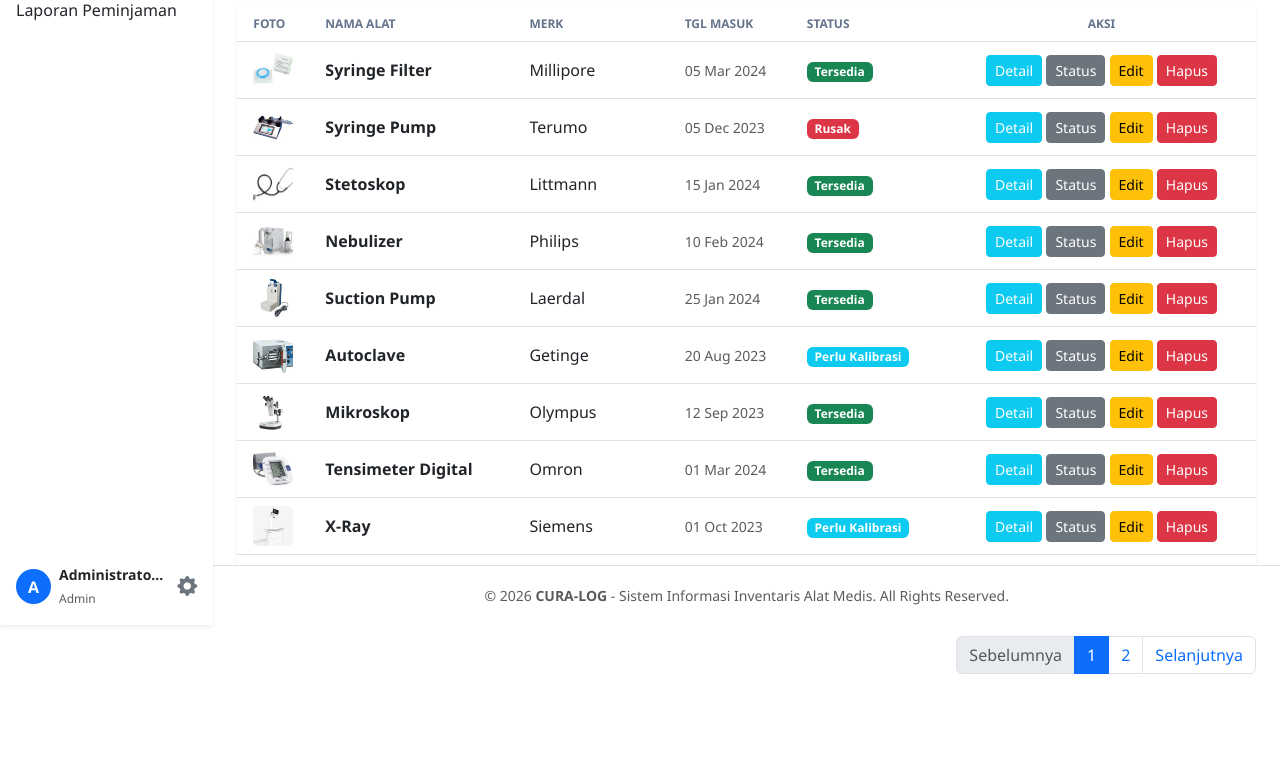
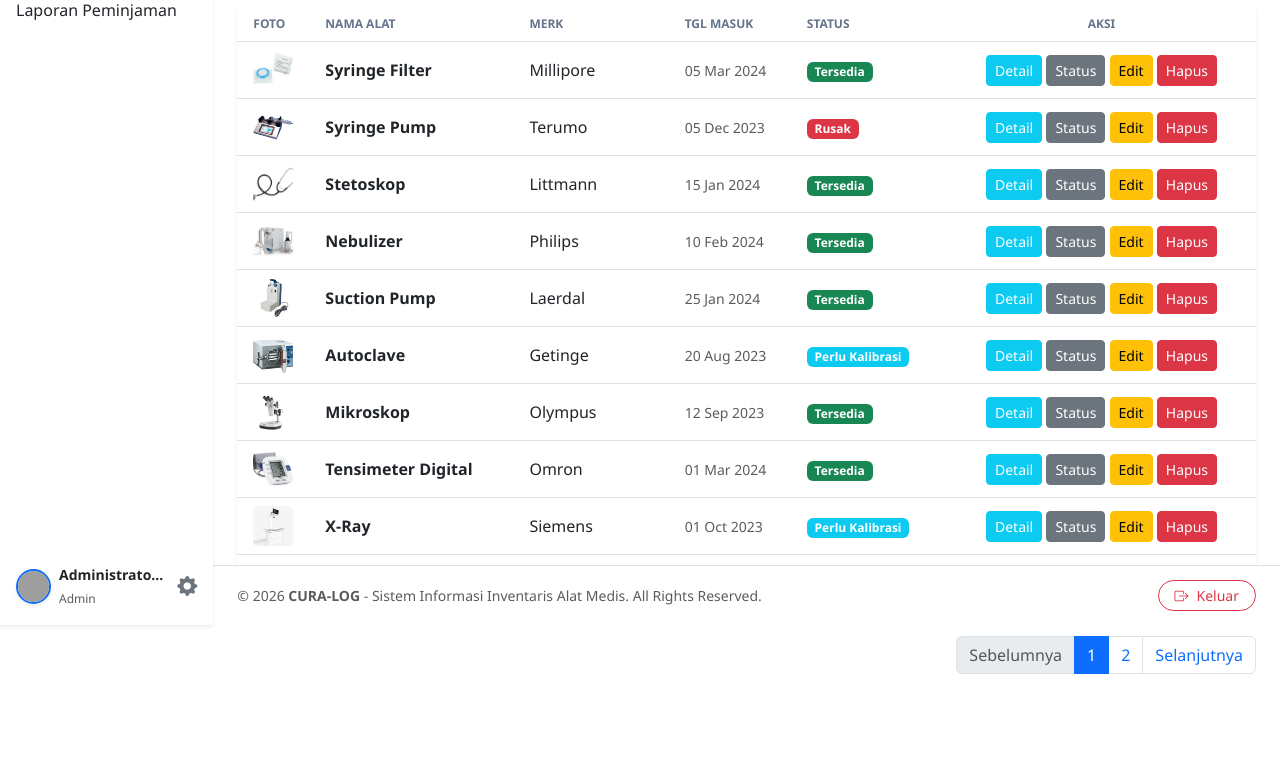
Before and after one commit to dfdwii/CURA-LOG, a PHP site: page /CURALOG/fungsi/inventory.php in a window 1280 px wide. Shown: the part 175-945 px from the top of the page. Run offline with PHP 8.4, Linux system fonts and the light colour scheme; a user stored in the database is signed in; data comes from the database, SQL or seed files in the repository; grey boxes are pictures that could not be loaded.

Commit message:
menambahkan upload profil pada foto dan tombol keluar tambahan

```diff
--- a/login.php
+++ b/login.php
@@ -18,6 +18,7 @@ if (isset($_POST['login'])) {
         $_SESSION['username'] = $data['username'];
         $_SESSION['nama'] = $data['nama_lengkap'];
         $_SESSION['role'] = $data['role'];
+        $_SESSION['foto'] = $data['foto'];
 
         header("Location: index.php");
     } else {
--- a/tampilan/footer.php
+++ b/tampilan/footer.php
@@ -1,7 +1,11 @@
-<footer class="footer border-top d-flex align-items-center justify-content-center bg-body" style="position: fixed; bottom: 0; right: 0; width: 83.333333%; height: 60px; z-index: 1020;">
+<footer class="footer border-top d-flex align-items-center justify-content-between px-4 bg-body" style="position: fixed; bottom: 0; right: 0; width: 83.333333%; height: 60px; z-index: 1020;">
     <span class="text-muted small">
         &copy; <?php echo date('Y'); ?> <strong>CURA-LOG</strong> - Sistem Informasi Inventaris Alat Medis. All Rights Reserved.
     </span>
+
+    <a href="<?php echo $base_url; ?>logout.php" class="btn btn-sm btn-outline-danger d-flex align-items-center px-3" style="border-radius: 20px; font-weight: 500;" onclick="return confirm('Apakah Anda yakin ingin keluar dari sistem?')">
+        <i class="bi bi-box-arrow-right me-2"></i> Keluar
+    </a>
 </footer>
 
 <div class="modal fade" id="modalProfil" tabindex="-1">
@@ -10,17 +14,32 @@
             <div class="modal-header border-0 pb-0">
                 <button type="button" class="btn-close" data-bs-dismiss="modal"></button>
             </div>
+            <form action="<?php echo $base_url; ?>fungsi/proses_profil.php" method="POST" enctype="multipart/form-data">
                 <div class="modal-body text-center pb-4">
-                <div class="bg-primary text-white rounded-circle d-flex align-items-center justify-content-center mx-auto mb-3" style="width: 80px; height: 80px; font-size: 32px; font-weight: bold;">
+                    <div class="position-relative d-inline-block mb-3">
+                        <?php if(!empty($_SESSION['foto'])){ ?>
+                            <img src="<?php echo $base_url; ?>assets/img/users/<?php echo $_SESSION['foto']; ?>" class="rounded-circle shadow-sm" style="width: 100px; height: 100px; object-fit: cover; border: 3px solid #0d6efd;">
+                        <?php } else { ?>
+                            <div class="bg-primary text-white rounded-circle d-flex align-items-center justify-content-center mx-auto" style="width: 100px; height: 100px; font-size: 40px; font-weight: bold;">
                                 <?php echo substr($_SESSION['nama'], 0, 1); ?>
                             </div>
+                        <?php } ?>
+                        <label for="uploadFoto" class="position-absolute bottom-0 end-0 bg-white border rounded-circle d-flex align-items-center justify-content-center shadow-sm" style="width: 32px; height: 32px; cursor: pointer;">
+                            <i class="bi bi-camera-fill text-primary" style="font-size: 16px;"></i>
+                        </label>
+                        <input type="file" name="foto_user" id="uploadFoto" hidden onchange="this.form.submit()">
+                    </div>
+
                     <h5 class="fw-bold mb-1"><?php echo $_SESSION['nama']; ?></h5>
                     <p class="text-muted mb-3"><?php echo ucfirst($_SESSION['role']); ?></p>
+
                     <div class="bg-body-secondary rounded p-2 text-start">
                         <small class="text-muted d-block">Username / NIP:</small>
                         <strong class="d-block"><?php echo $_SESSION['username']; ?></strong>
                     </div>
+                    <p class="small text-muted mt-3 mb-0">Klik ikon kamera untuk ganti foto</p>
                 </div>
+            </form>
         </div>
     </div>
 </div>
@@ -61,7 +80,6 @@
 document.addEventListener("DOMContentLoaded", function() {
     const darkModeToggle = document.getElementById('darkModeToggle');
     const htmlElement = document.documentElement;
-
     const currentTheme = localStorage.getItem('theme');
 
     if (currentTheme === 'dark') {
@@ -84,6 +102,3 @@ document.addEventListener("DOMContentLoaded", function() {
     }
 });
 </script>
-
-</body>
-</html>
--- a/tampilan/sidebar.php
+++ b/tampilan/sidebar.php
@@ -22,9 +22,13 @@ $current_page = basename($_SERVER['PHP_SELF']);
     <div class="dropup bg-body" style="position: absolute; bottom: 0; left: 0; width: 100%; z-index: 1040;">
         <div class="d-flex align-items-center justify-content-between p-3" data-bs-toggle="dropdown" aria-expanded="false" style="cursor: pointer;">
             <div class="d-flex align-items-center">
-                <div class="bg-primary text-white rounded-circle d-flex align-items-center justify-content-center" style="width: 35px; height: 35px; font-weight: bold;">
-                    <?php echo substr($_SESSION['nama'], 0, 1); ?>
-                </div>
+                <?php if(!empty($_SESSION['foto'])){ ?>
+                    <img src="<?php echo $base_url; ?>assets/img/users/<?php echo $_SESSION['foto']; ?>" class="rounded-circle shadow-sm" style="width: 35px; height: 35px; object-fit: cover; border: 2px solid #0d6efd;">
+                <?php } else { ?>
+                    <div class="bg-primary text-white rounded-circle d-flex align-items-center justify-content-center" style="width: 35px; height: 35px; font-weight: bold;">
+                        <?php echo substr($_SESSION['nama'], 0, 1); ?>
+                    </div>
+                <?php } ?>
                 <div class="ms-2">
                     <strong class="d-block text-truncate" style="font-size: 14px; max-width: 110px;"><?php echo $_SESSION['nama']; ?></strong>
                     <span class="text-muted" style="font-size: 12px;"><?php echo ucfirst($_SESSION['role']); ?></span>
@@ -36,9 +40,7 @@ $current_page = basename($_SERVER['PHP_SELF']);
         <ul class="dropdown-menu shadow border-0 w-100 mb-2">
             <li><a class="dropdown-item py-2" href="#" data-bs-toggle="modal" data-bs-target="#modalProfil"><i class="bi bi-person me-2"></i> Profil Saya</a></li>
             <li><a class="dropdown-item py-2" href="#" data-bs-toggle="modal" data-bs-target="#modalPassword"><i class="bi bi-shield-lock me-2"></i> Ganti Password</a></li>
-
             <li><hr class="dropdown-divider"></li>
-
             <li class="px-3 py-2">
                 <div class="form-check form-switch m-0">
                     <input class="form-check-input" type="checkbox" role="switch" id="darkModeToggle" style="cursor: pointer;">
@@ -47,7 +49,6 @@ $current_page = basename($_SERVER['PHP_SELF']);
                     </label>
                 </div>
             </li>
-
             <li><hr class="dropdown-divider"></li>
             <li><a class="dropdown-item py-2 text-danger" href="<?php echo $base_url; ?>logout.php"><i class="bi bi-box-arrow-right me-2"></i> Keluar</a></li>
         </ul>
```
Also changed, not shown: fungsi/proses_profil.php (added, +42 -0 lines), assets/img/users/user_1_1778761405.png (added). Lines whose indentation alone changed are shown as unchanged.
